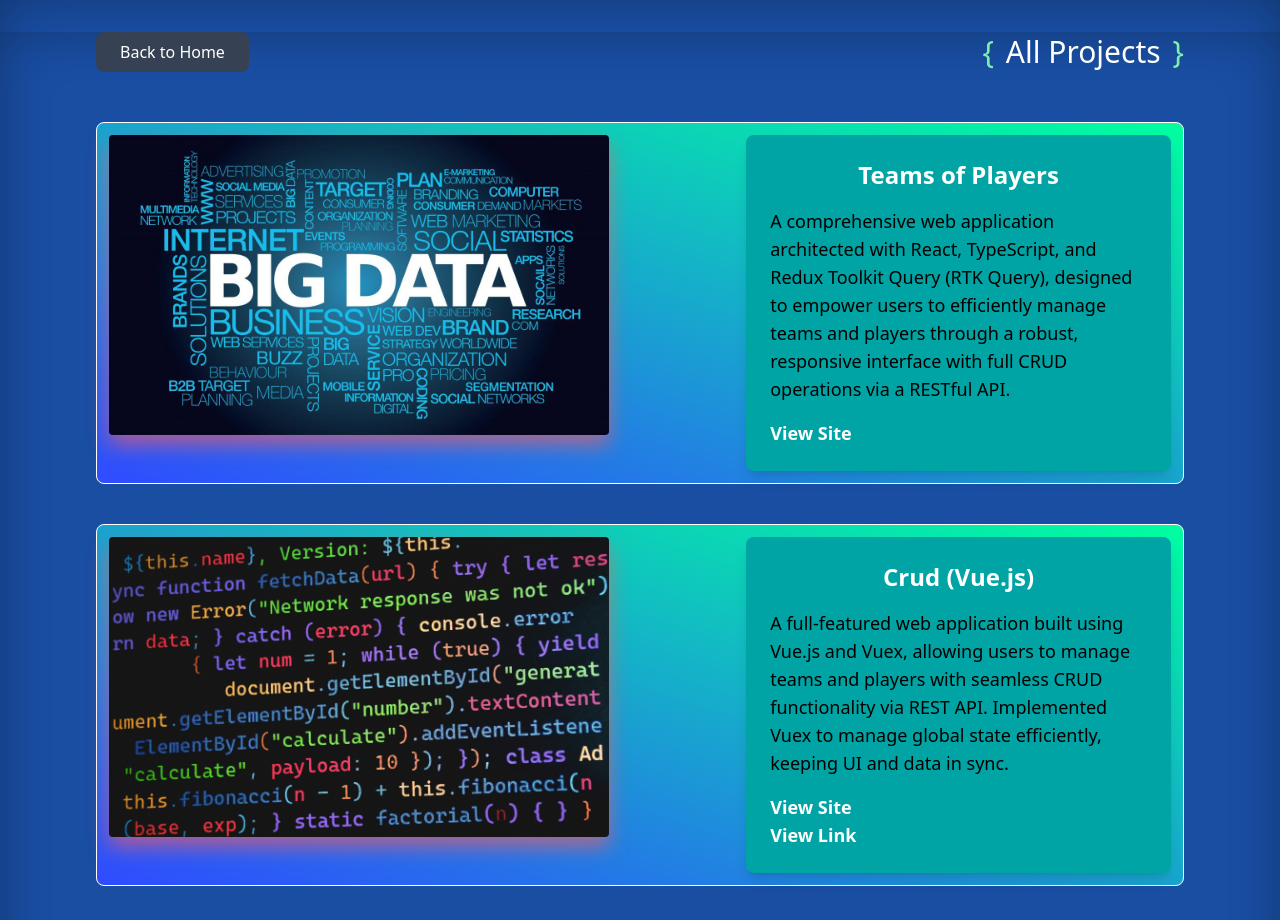
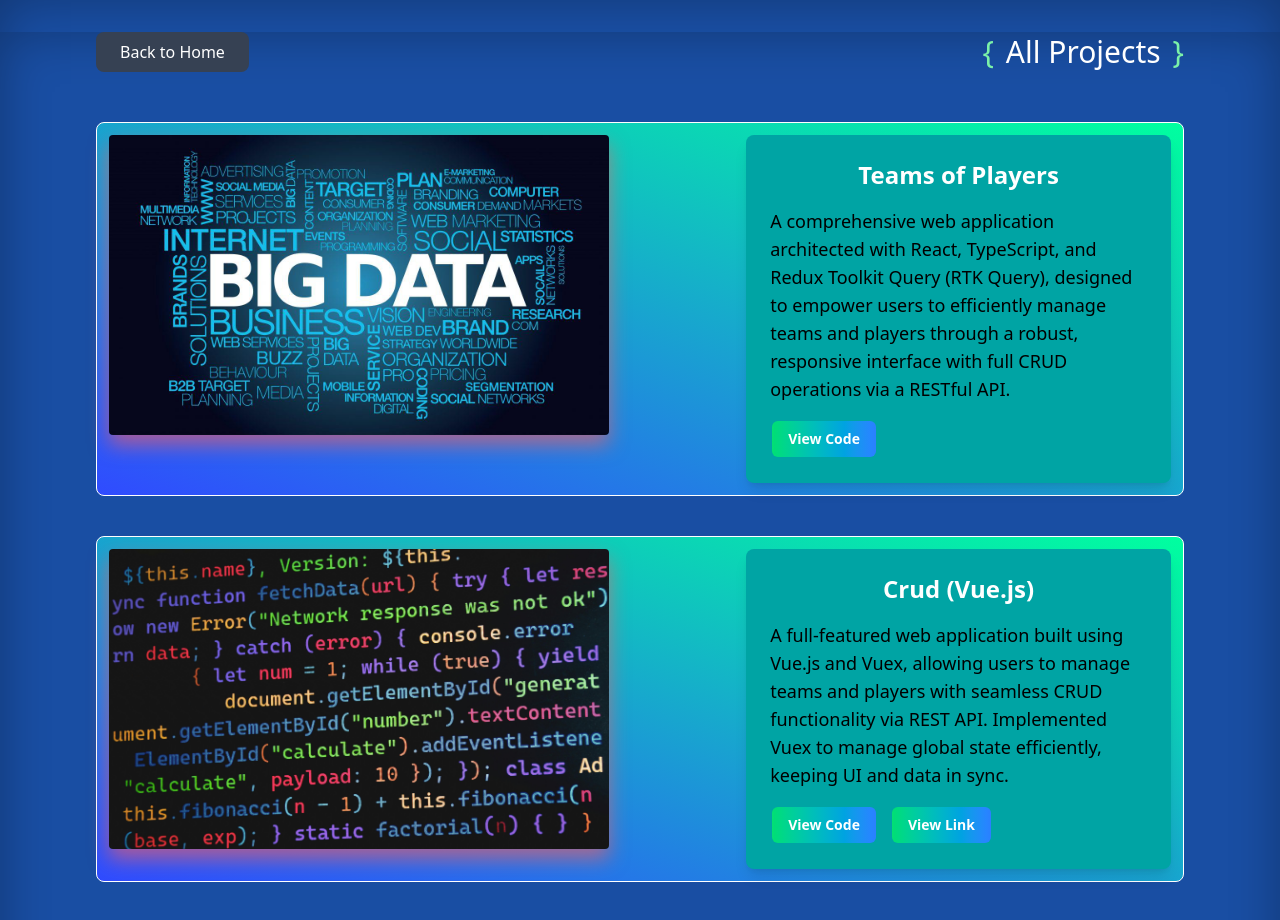
Before and after one commit to ArturBaghdanyan/my-portfolio, a React (Vite) app: page /projects in a window 1280 px wide. Shown: the top 920 px of the page. Built offline with nearby package versions, Linux system fonts and the light colour scheme.

Commit message:
changes buttons

```diff
--- a/src/components/Projects/projectItem.tsx
+++ b/src/components/Projects/projectItem.tsx
@@ -30,17 +30,23 @@ export const ProjectItem: React.FC<ProjectProps> = ({ data }) => {
         </h2>
         <p className="text-black mb-4">{data.description}</p>
 
+        <div className="flex items-center gap-x-3">
           {data.site && (
-          <p className="mt-4">
             <Link
               to={data.site}
               target="_blank"
               rel="noopener noreferrer"
               className="text-blue-500 hover:text-green-500"
             >
-              <b className="text-white">View Site</b>
+              <button
+                className="relative text-white cursor-pointer rounded-lg text-sm px-4 py-2 font-bold
+                border-2 border-transparent bg-gradient-to-r from-green-400 to-blue-500
+                bg-clip-padding transition-all duration-700 hover:from-blue-500 hover:to-green-400
+                hover:shadow-lg hover:shadow-blue-300/50"
+              >
+                View Code
+              </button>
             </Link>
-          </p>
           )}
           {data.link && (
             <Link
@@ -49,10 +55,18 @@ export const ProjectItem: React.FC<ProjectProps> = ({ data }) => {
               rel="noopener noreferrer"
               className="text-blue-500 hover:text-green-500 text-red-500"
             >
-            <b className="text-white">View Link</b> <br />
+              <button
+                className="relative text-white cursor-pointer rounded-lg text-sm px-4 py-2 font-bold
+                border-2 border-transparent bg-gradient-to-r from-green-400 to-blue-500
+                bg-clip-padding transition-all duration-700 hover:from-blue-500 hover:to-green-400
+                hover:shadow-lg hover:shadow-blue-300/50"
+              >
+                View Link
+              </button>
             </Link>
           )}
         </div>
       </div>
+    </div>
   );
 };
```
Lines whose indentation alone changed are shown as unchanged.
